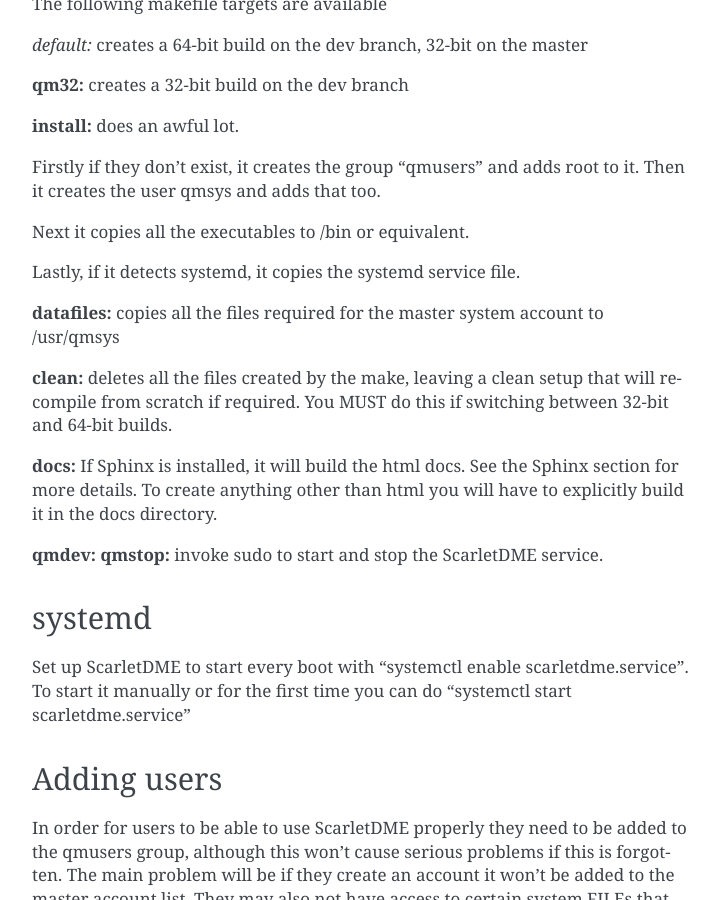
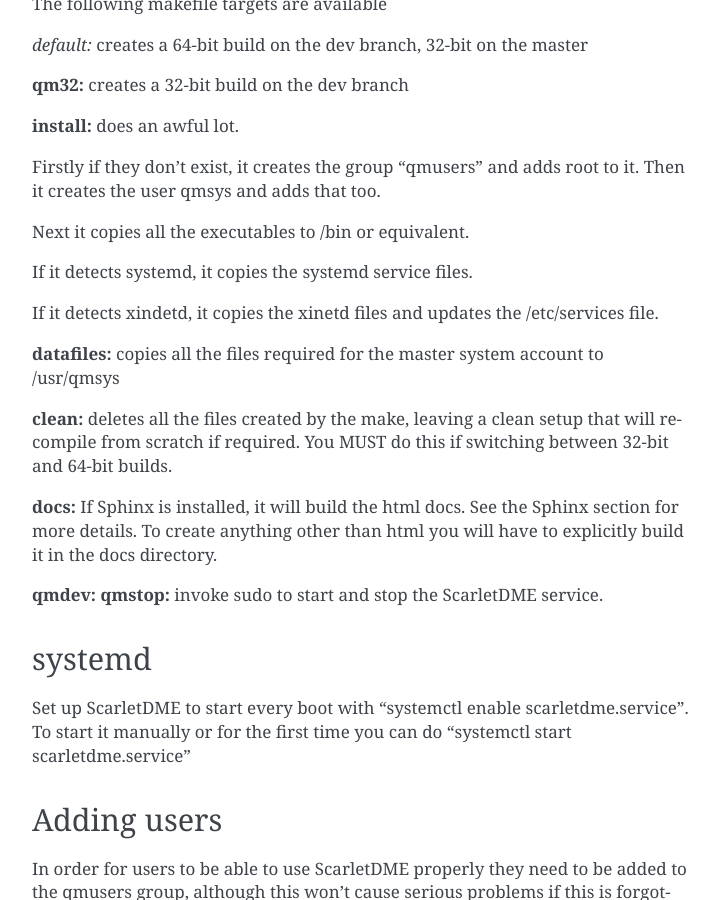
Before and after one commit to geneb/ScarletDME, a Sphinx documentation site: the page built from docs/source/install.rst, in a window 1280 px wide and 900 px high, scrolled down 466 px. Shown: the whole window, without its empty margins (388-1107 px from the left). Built offline with Sphinx 7.4.7, drawn with Linux system fonts in a browser that asks for light colours.

Commit message:
Add systemd network services (currently in need of debugging)

```diff
--- a/docs/source/install.rst
+++ b/docs/source/install.rst
@@ -32,7 +32,10 @@ root to it. Then it creates the user qmsys and adds that too.
 
 Next it copies all the executables to /bin or equivalent.
 
-Lastly, if it detects systemd, it copies the systemd service file.
+If it detects systemd, it copies the systemd service files.
+
+If it detects xindetd, it copies the xinetd files and updates the
+/etc/services file.
 
 **datafiles:** copies all the files required for the master system
 account to /usr/qmsys
```
Also changed, not shown: 7 other files.
